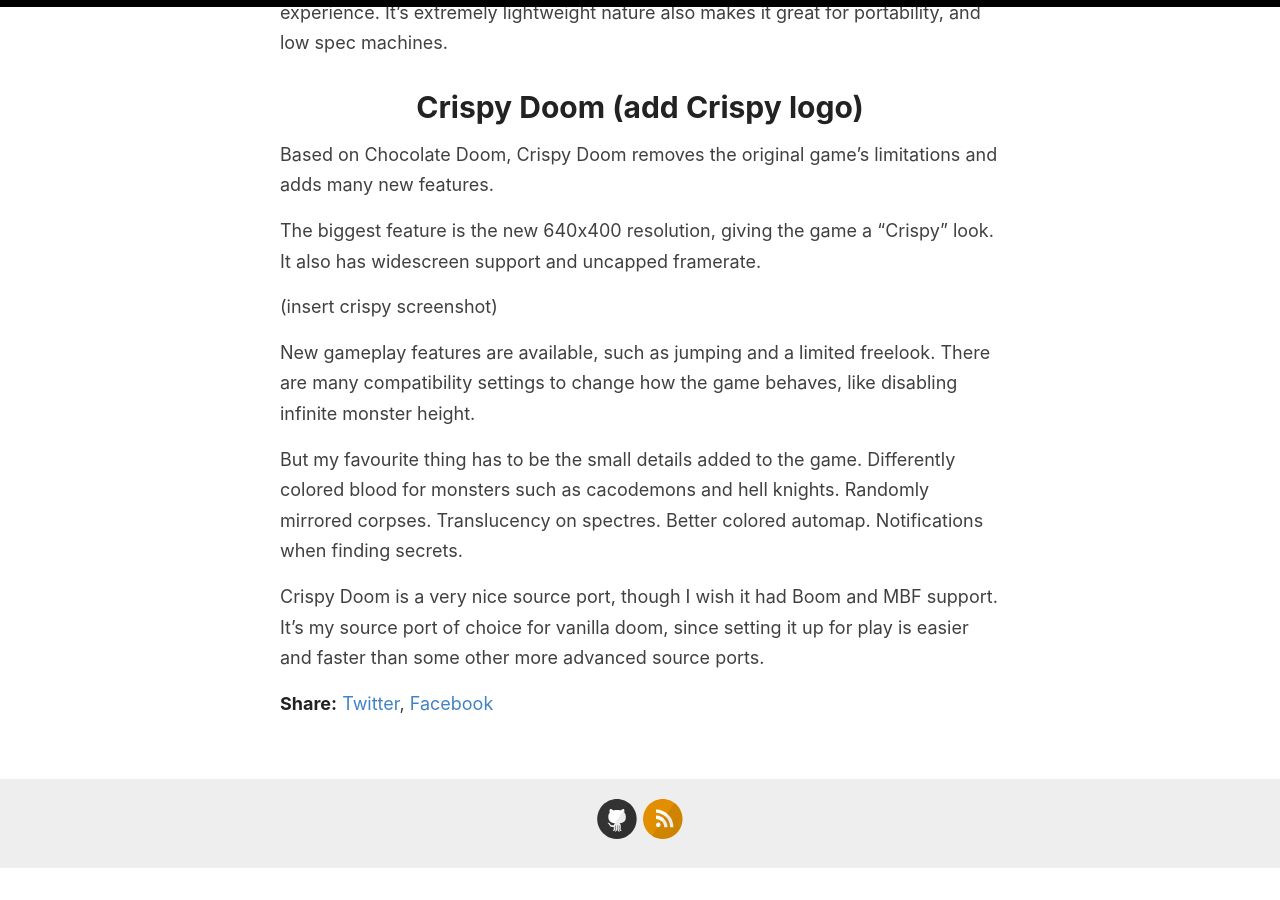
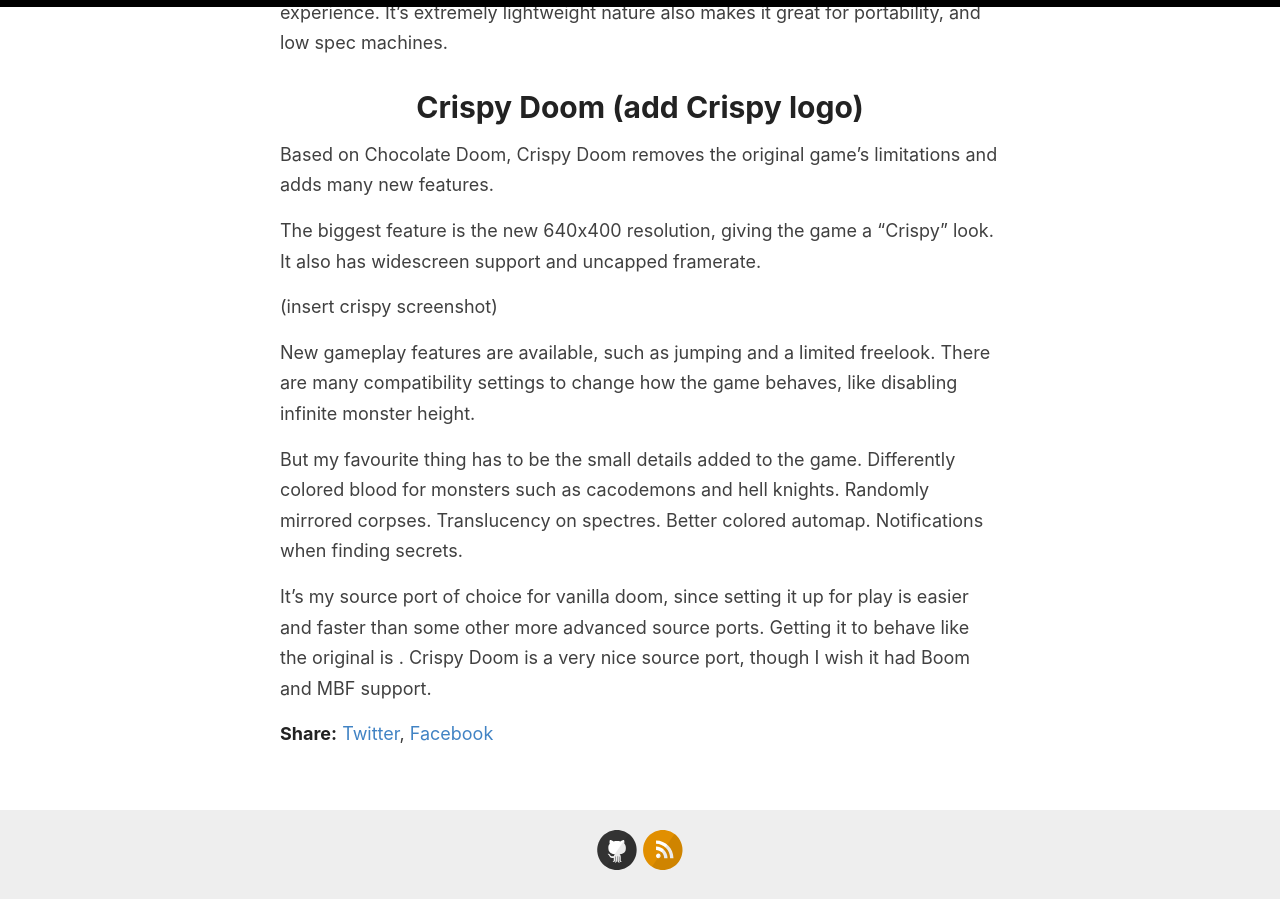
Before and after one commit to poleve540/CallMePol, a Jekyll site: the page built from posts/2023-05-12-sourceport-review.md, in a window 1280 px wide and 900 px high, scrolled down 952 px. Built offline with Jekyll 4.4.1, drawn with Linux system fonts in a browser that asks for light colours; before the commit the page ends 1821 px from its top, so only the background shows below that.

Commit message:
posts/2023-05-12-sourceport-review.md updated from https://stackedit.io/

```diff
--- a/posts/2023-05-12-sourceport-review.md
+++ b/posts/2023-05-12-sourceport-review.md
@@ -27,10 +27,10 @@
 
 But my favourite thing has to be the small details added to the game. Differently colored blood for monsters such as cacodemons and hell knights. Randomly mirrored corpses. Translucency on spectres. Better colored automap. Notifications when finding secrets.
 
-Crispy Doom is a very nice source port, though I wish it had Boom and MBF support. It's my source port of choice for vanilla doom, since setting it up for play is easier and faster than some other more advanced source ports.
+It's my source port of choice for vanilla doom, since setting it up for play is easier and faster than some other more advanced source ports. Getting it to behave like the original is . Crispy Doom is a very nice source port, though I wish it had Boom and MBF support.
 <!--stackedit_data:
 eyJwcm9wZXJ0aWVzIjoiZXh0ZW5zaW9uczpcbiAgcHJlc2V0Oi
-BnZm1cbiIsImhpc3RvcnkiOls1ODM4MTI0OTksLTExMDA3OTcx
-MjcsLTIxMjg0ODE3MTAsLTEzNDk4ODA5NjMsMTg4NzQ2MzQ5OV
-19
+BnZm1cbiIsImhpc3RvcnkiOlsyMDczMjQyNDIzLC0xMTAwNzk3
+MTI3LC0yMTI4NDgxNzEwLC0xMzQ5ODgwOTYzLDE4ODc0NjM0OT
+ldfQ==
 -->
```
